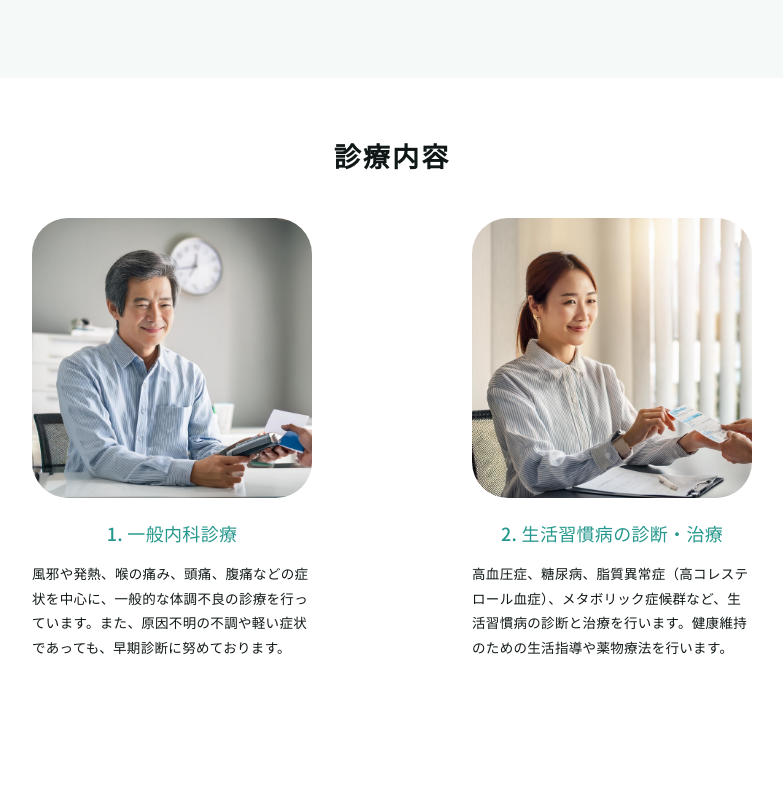
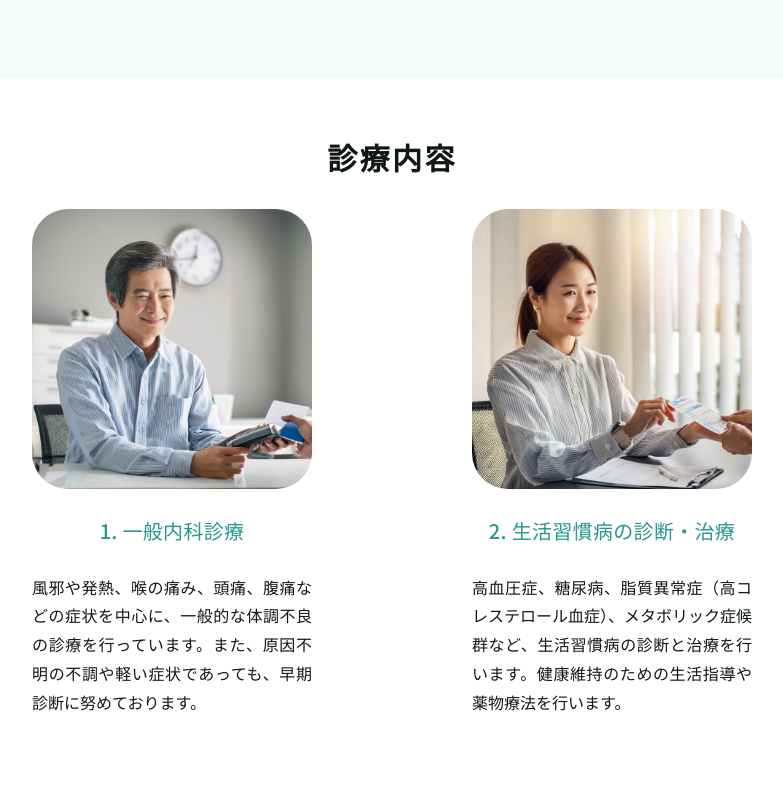
Before and after one commit to KEIJI3333/satouiin_waida, a plain HTML site: page index.html in a window 1280 px wide. Shown: the part 2760-3550 px from the top of the page, without its empty margins (328-1111 px from the left). Drawn offline with Linux system fonts and the light colour scheme.

Commit message:
診療内容セクションの文字サイズを全体的に大きくした。

```diff
--- a/css/style.css
+++ b/css/style.css
@@ -460,34 +460,59 @@ a { color: inherit; text-decoration: none; }
 }
 
 .medical-section {
-  height: 1501px;
+  height: auto;
   padding: 60px 0 70px;
 }
-.medical-section .section-title { margin-bottom: 45px; }
+.medical-section .section-title,
+.medical-detail > .section-title {
+  margin-bottom: 32px;
+  font-size: 30px;
+}
 .medical-grid {
   width: 720px;
   grid-template-columns: 280px 280px;
   justify-content: space-between;
   column-gap: 0;
-  row-gap: 145px;
+  row-gap: 48px;
+  grid-auto-rows: 1fr;
 }
 .medical-card img {
   width: 280px;
   height: 280px;
   border-radius: 36px;
 }
+.medical-card {
+  display: grid;
+  grid-template-rows: 280px minmax(60px, auto) 1fr;
+  gap: 12px;
+  min-width: 0;
+}
 .medical-card h3 {
-  margin-top: 19px;
-  margin-bottom: 12px;
-  font-size: 18px;
+  display: flex;
+  align-items: center;
+  justify-content: center;
+  margin: 0;
+  font-size: 20px;
+  line-height: 1.5;
+  text-wrap: balance;
 }
 .medical-card p {
-  font-size: 13.5px;
-  line-height: 1.82;
+  font-size: 16px;
+  line-height: 1.8;
+  text-align: justify;
+  text-align-last: left;
+  text-justify: inter-character;
+  letter-spacing: normal;
+}
+.medical-card h3,
+.medical-card p {
+  line-break: strict;
+  word-break: normal;
+  overflow-wrap: break-word;
 }
 
 .medical-actions {
-  margin: 48px 0 0;
+  margin: 32px 0 0;
   text-align: center;
 }
 .medical-link {
@@ -501,9 +526,10 @@ a { color: inherit; text-decoration: none; }
   border-radius: 6px;
   background: #368E84;
   color: #fff;
+  font-size: 18px;
   font-weight: 500;
 }
-.medical-link span { font-size: 24px; line-height: 1; }
+.medical-link span { font-size: 26px; line-height: 1; }
 .medical-link:hover { background: #fff; color: #368E84; }
 .medical-link:focus-visible { outline: 2px solid #368E84; outline-offset: 4px; }
 .medical-detail {
@@ -511,25 +537,8 @@ a { color: inherit; text-decoration: none; }
   margin: 0 auto;
   padding: 60px 0 70px;
 }
-.medical-detail > .section-title { margin-bottom: 45px; }
-.medical-detail .medical-grid {
-  grid-auto-rows: 1fr;
-  row-gap: 64px;
-}
-.medical-detail .medical-card { min-width: 0; }
 .medical-detail .medical-card h3 {
-  display: flex;
-  align-items: center;
-  justify-content: center;
-  min-height: 65px;
   color: #368E84;
-  text-wrap: balance;
-}
-.medical-detail .medical-card h3,
-.medical-detail .medical-card p {
-  line-break: strict;
-  word-break: normal;
-  overflow-wrap: break-word;
 }
 .medical-detail .medical-card:nth-child(n+5) img {
   object-fit: cover;
```
